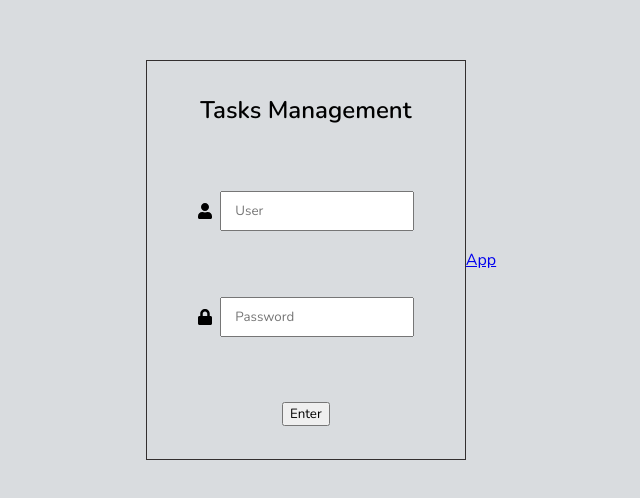
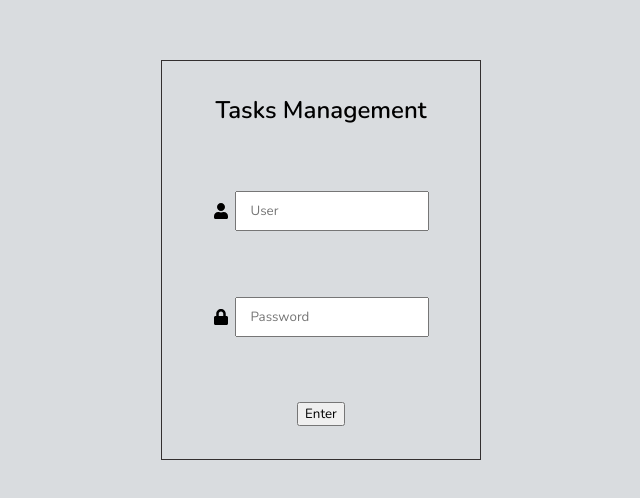
Before and after one commit to fabioVitorTavares/Takss, a React (Vite) app in the folder Tasks/: page / in a window 1280 px wide. Shown: the part 140-638 px from the top of the page, without its empty margins (319-959 px from the left). Built offline with nearby package versions, Linux system fonts and the light colour scheme.

Commit message:
commit 221220221319

```diff
--- a/Tasks/src/Components/Home/index.tsx
+++ b/Tasks/src/Components/Home/index.tsx
@@ -1,9 +1,8 @@
 import React from 'react'
 import { FaUser, FaLock } from 'react-icons/fa'
 import './style.css'
-import { Link } from 'react-router-dom'
+import { Link, useNavigate } from 'react-router-dom'
 import { useState } from 'react'
-
 
 
 
@@ -14,10 +13,18 @@
 
   const [user, setUser] = useState('')
   const [password, setPassword] = useState('')
+  const navigate = useNavigate()
+
+  const linkToApplication = (
+    <Link
+      to='/application'>
+      App
+    </Link>
+  )
 
   const userLogin = () => {
     if (user == '1' && password == '1') {
-      window.location.href = '/application'
+      navigate('/application')
     }
     else {
       console.log('Err password');
@@ -25,12 +32,6 @@
 
   }
 
-  const linkToApplication = (
-    <Link
-      to='/application'>
-      App
-    </Link>
-  )
 
   const login = (
     <div className='login'>
@@ -67,7 +68,6 @@
   return (
     <div className='home'>
       {login}
-      {linkToApplication}
     </div>
   )
 }
```
